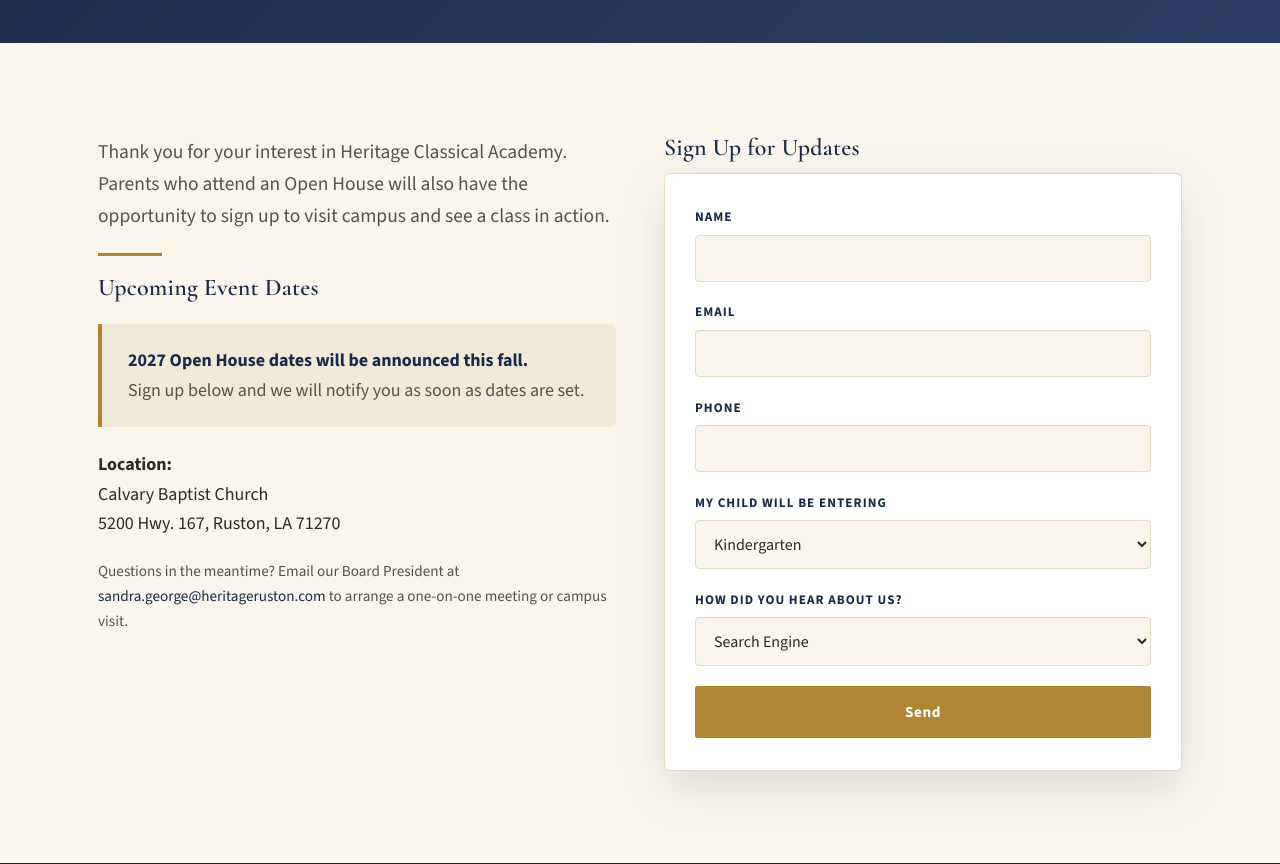
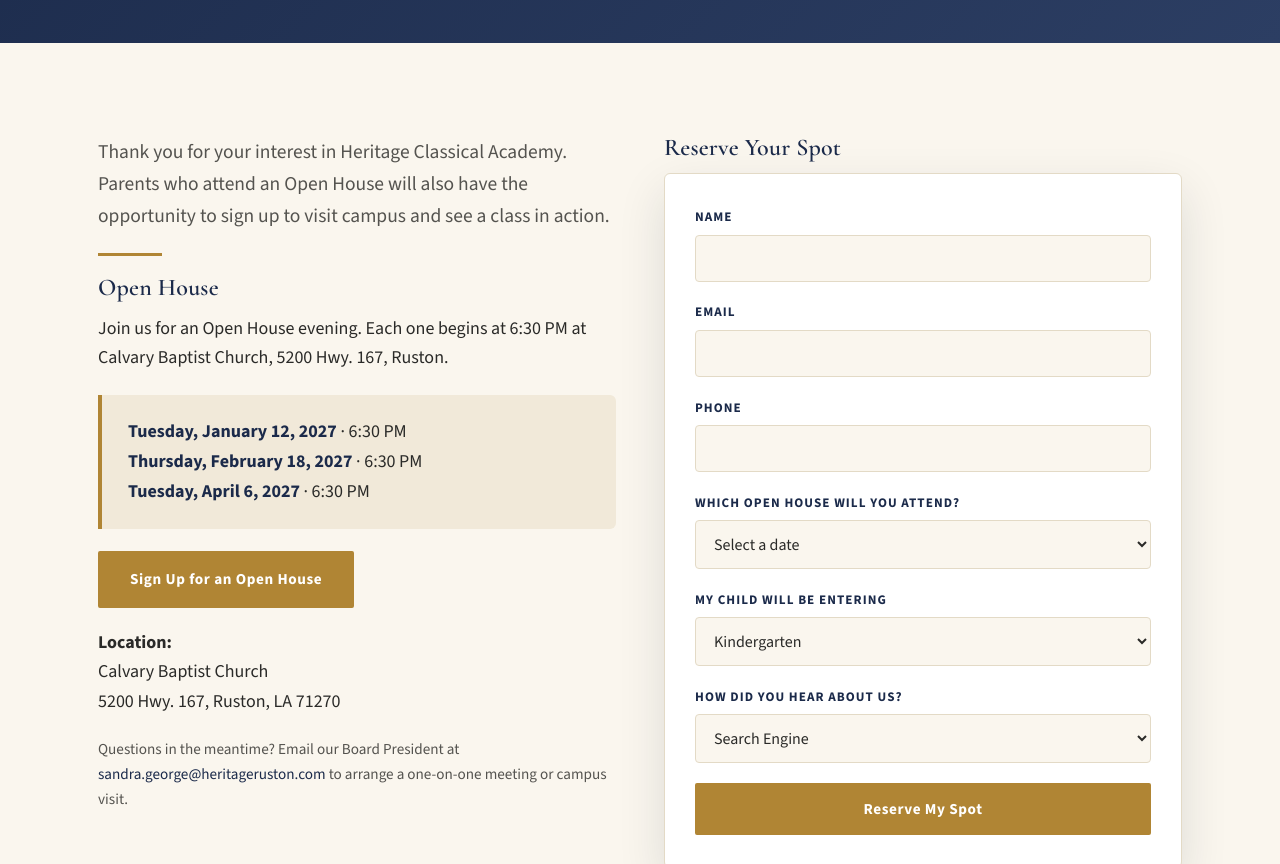
Before and after one commit to fnk3/heritage-classical-academy, a plain HTML site: page open-house.html in a window 1280 px wide. Shown: the part 460-1324 px from the top of the page. Drawn offline with nearby package versions, Linux system fonts and the light colour scheme; a web font is replaced by a local one.

Commit message:
Post 2027–28 tuition; post 2027 Open House dates with date selection on signup form

```diff
--- a/open-house.html
+++ b/open-house.html
@@ -42,16 +42,19 @@
       <div>
         <p class="lead">Thank you for your interest in Heritage Classical Academy. Parents who attend an Open House will also have the opportunity to sign up to visit campus and see a class in action.</p>
         <hr class="rule">
-        <h3>Upcoming Event Dates</h3>
+        <h3>Open House</h3>
+        <p>Join us for an Open House evening. Each one begins at 6:30 PM at Calvary Baptist Church, 5200 Hwy. 167, Ruston.</p>
         <div class="info-box">
-          <strong>2027 Open House dates will be announced this fall.</strong><br>
-          <span style="color:var(--ink-soft);">Sign up below and we will notify you as soon as dates are set.</span>
+          <strong>Tuesday, January 12, 2027</strong> &middot; 6:30 PM<br>
+          <strong>Thursday, February 18, 2027</strong> &middot; 6:30 PM<br>
+          <strong>Tuesday, April 6, 2027</strong> &middot; 6:30 PM
         </div>
+        <p><a class="btn btn-primary" href="#sign-up">Sign Up for an Open House</a></p>
         <p><strong>Location:</strong><br>Calvary Baptist Church<br>5200 Hwy. 167, Ruston, LA 71270</p>
         <p style="color:var(--ink-soft);font-size:.95rem;">Questions in the meantime? Email our Board President at <a href="mailto:sandra.george@heritageruston.com">sandra.george@heritageruston.com</a> to arrange a one-on-one meeting or campus visit.</p>
       </div>
       <div>
-        <h3>Sign Up for Updates</h3>
+        <h3 id="sign-up">Reserve Your Spot</h3>
         <form class="hca-form" name="open-house-interest" method="POST" action="/open-house-thanks.html" data-netlify="true" netlify-honeypot="bot-field">
           <input type="hidden" name="form-name" value="open-house-interest">
           <p style="display:none;"><label>Don't fill this out: <input name="bot-field"></label></p>
@@ -61,6 +64,14 @@
           <input type="email" id="oh-email" name="email" required>
           <label for="oh-phone">Phone</label>
           <input type="tel" id="oh-phone" name="phone">
+          <label for="oh-date">Which Open House will you attend?</label>
+          <select id="oh-date" name="open-house-date" required>
+            <option value="" disabled selected>Select a date</option>
+            <option>Tuesday, January 12, 2027 – 6:30 PM</option>
+            <option>Thursday, February 18, 2027 – 6:30 PM</option>
+            <option>Tuesday, April 6, 2027 – 6:30 PM</option>
+            <option>Can't attend – please contact me about a visit</option>
+          </select>
           <label for="oh-grade">My child will be entering</label>
           <select id="oh-grade" name="child-grade">
             <option>Kindergarten</option>
@@ -75,7 +86,7 @@
             <option>Friend or Family</option>
             <option>Information Meeting</option>
           </select>
-          <button class="btn btn-primary" type="submit">Send</button>
+          <button class="btn btn-primary" type="submit">Reserve My Spot</button>
         </form>
       </div>
     </div>
--- a/sitemap.xml
+++ b/sitemap.xml
@@ -8,12 +8,12 @@
   <url><loc>https://heritageruston.com/employment.html</loc><lastmod>2026-09-14</lastmod><priority>0.5</priority></url>
   <url><loc>https://heritageruston.com/support-us.html</loc><lastmod>2026-10-30</lastmod><changefreq>monthly</changefreq><priority>0.7</priority></url>
   <url><loc>https://heritageruston.com/fundraiser-raffle.html</loc><lastmod>2026-09-14</lastmod><changefreq>weekly</changefreq><priority>0.6</priority></url>
-  <url><loc>https://heritageruston.com/application-process.html</loc><lastmod>2026-09-14</lastmod><priority>0.9</priority></url>
+  <url><loc>https://heritageruston.com/application-process.html</loc><lastmod>2026-11-26</lastmod><priority>0.9</priority></url>
   <url><loc>https://heritageruston.com/tuition-fees.html</loc><lastmod>2026-11-09</lastmod><priority>0.9</priority></url>
   <url><loc>https://heritageruston.com/tuition-assistance.html</loc><lastmod>2026-10-30</lastmod><priority>0.8</priority></url>
   <url><loc>https://heritageruston.com/calendar.html</loc><lastmod>2026-11-01</lastmod><changefreq>monthly</changefreq><priority>0.8</priority></url>
   <url><loc>https://heritageruston.com/faqs.html</loc><lastmod>2026-10-30</lastmod><priority>0.8</priority></url>
-  <url><loc>https://heritageruston.com/open-house.html</loc><lastmod>2026-09-14</lastmod><changefreq>monthly</changefreq><priority>0.9</priority></url>
+  <url><loc>https://heritageruston.com/open-house.html</loc><lastmod>2026-11-26</lastmod><changefreq>monthly</changefreq><priority>0.9</priority></url>
   <url><loc>https://heritageruston.com/grammar-school.html</loc><lastmod>2026-09-14</lastmod><priority>0.8</priority></url>
   <url><loc>https://heritageruston.com/classical-education.html</loc><lastmod>2026-09-14</lastmod><priority>0.7</priority></url>
   <url><loc>https://heritageruston.com/christian-education.html</loc><lastmod>2026-09-14</lastmod><priority>0.7</priority></url>
```
Also changed, not shown: application-process.html (+1 -1 lines), open-house-thanks.html (+1 -1 lines).
